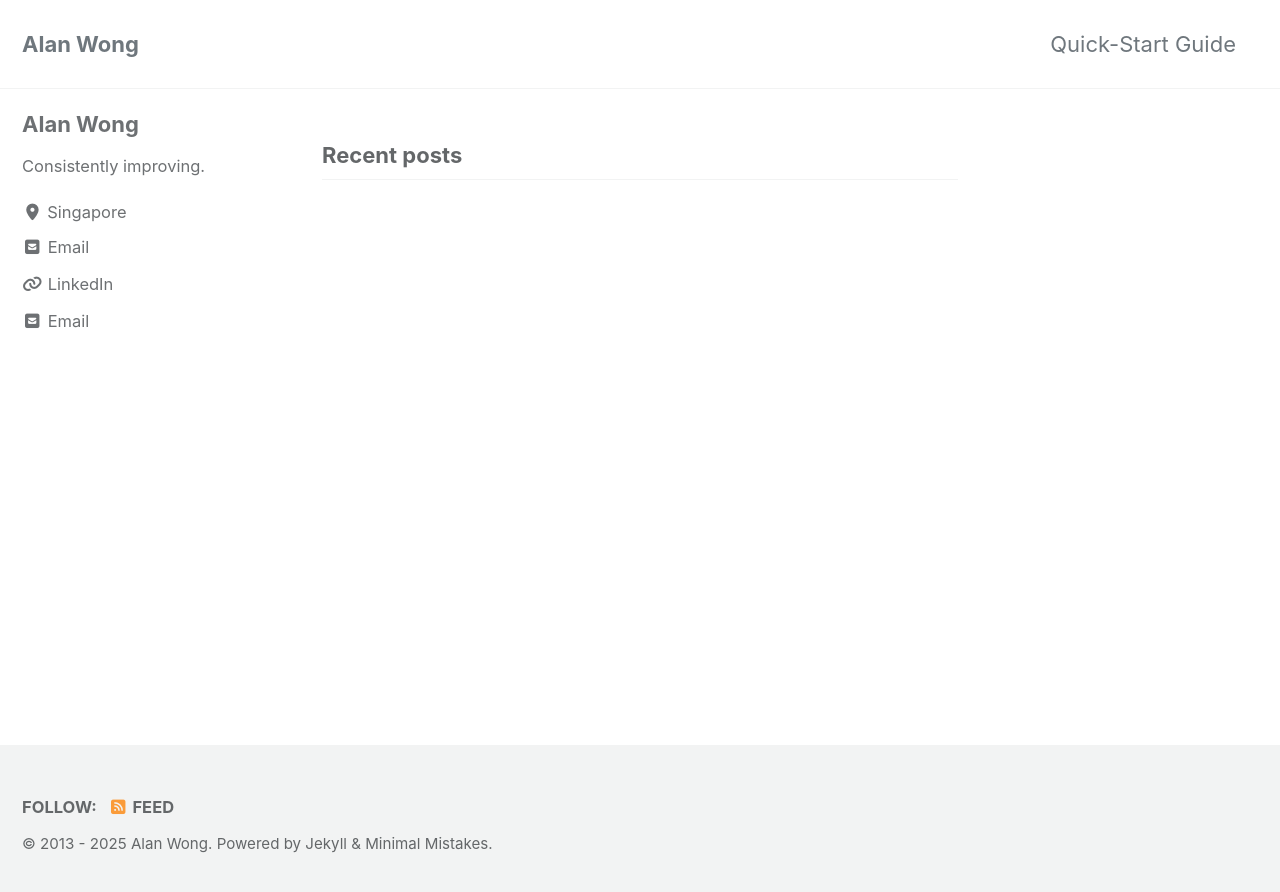
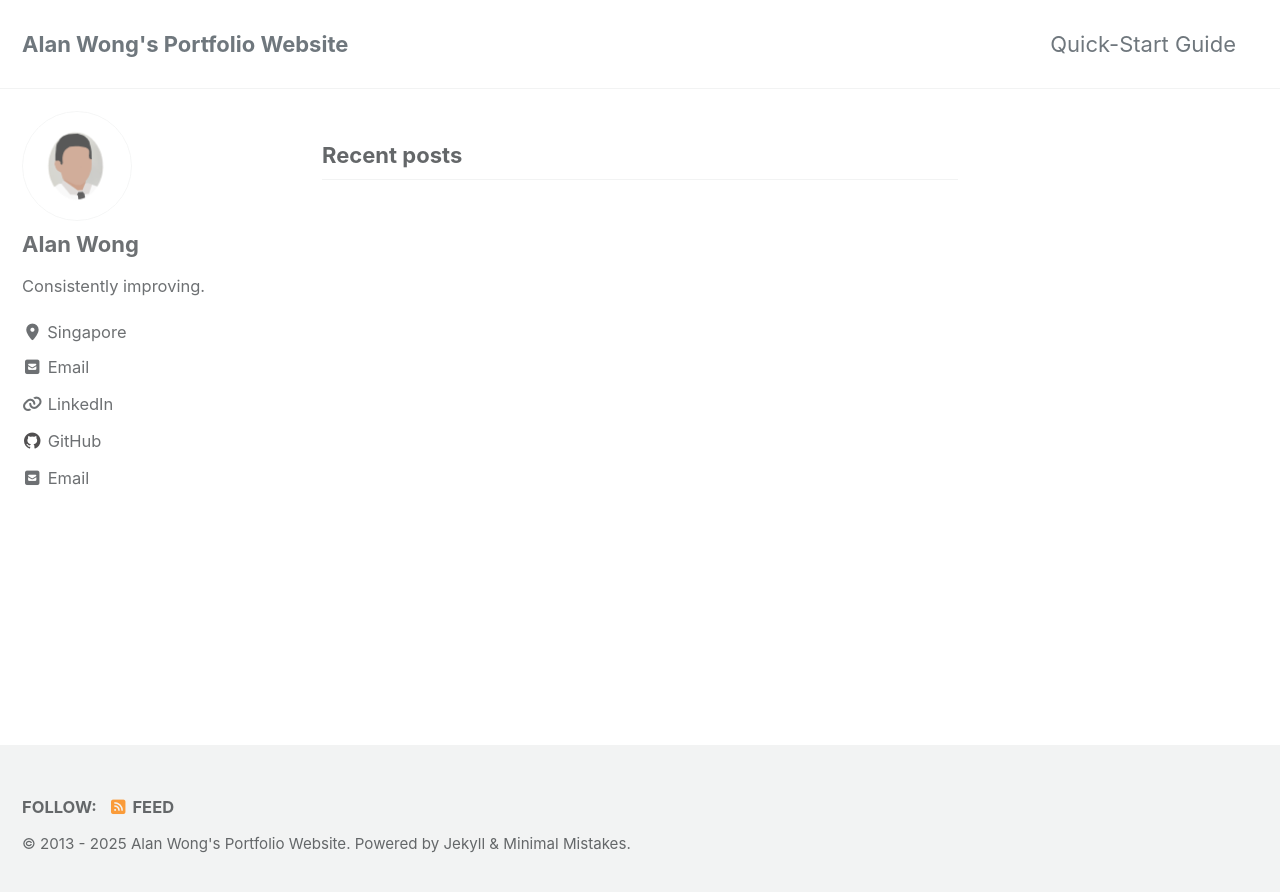
Before and after one commit to alan-wkm/alan-wkm.github.io, a Jekyll site: the page built from index.html, in a window 1280 px wide. Shown: the top 892 px of the page. Built offline with Jekyll 4.4.1, drawn with Linux system fonts in a browser that asks for light colours; cached includes are drawn as plain includes; the list of posts is cut into pages by our own code.

Commit message:
Updating fields

```diff
--- a/_config.yml
+++ b/_config.yml
@@ -17,7 +17,7 @@ minimal_mistakes_skin    : "default" # "air", "aqua", "contrast", "dark", "dirt"
 # Site Settings
 locale                   : "en-US"
 rtl                      : # true, false (default) # turns direction of the page into right to left for RTL languages
-title                    : "Alan Wong"
+title                    : "Alan Wong's Portfolio Website"
 title_separator          : "-"
 subtitle                 : # site tagline that appears below site title in masthead
 name                     : "Alan Wong"
@@ -114,7 +114,7 @@ analytics:
 # Site Author
 author:
   name             : "Alan Wong"
-  avatar           : # path of avatar image, e.g. "/assets/images/bio-photo.jpg"
+  avatar           : "/assets/images/Alan Vector.png"
   bio              : "Consistently improving."
   location         : "Singapore"
   email            : alan_wkm@outlook.com
@@ -131,9 +131,9 @@ author:
     # - label: "Facebook"
     #   icon: "fab fa-fw fa-facebook-square"
     #   # url: "https://facebook.com/"
-    # - label: "GitHub"
-    #   icon: "fab fa-fw fa-github"
-    #   # url: "https://github.com/"
+    - label: "GitHub"
+      icon: "fab fa-fw fa-github"
+      url: "https://github.com/alan-wkm"
     # - label: "Instagram"
     #   icon: "fab fa-fw fa-instagram"
     #   # url: "https://instagram.com/"
```
Also changed, not shown: assets/images/Alan Vector.png (added).
